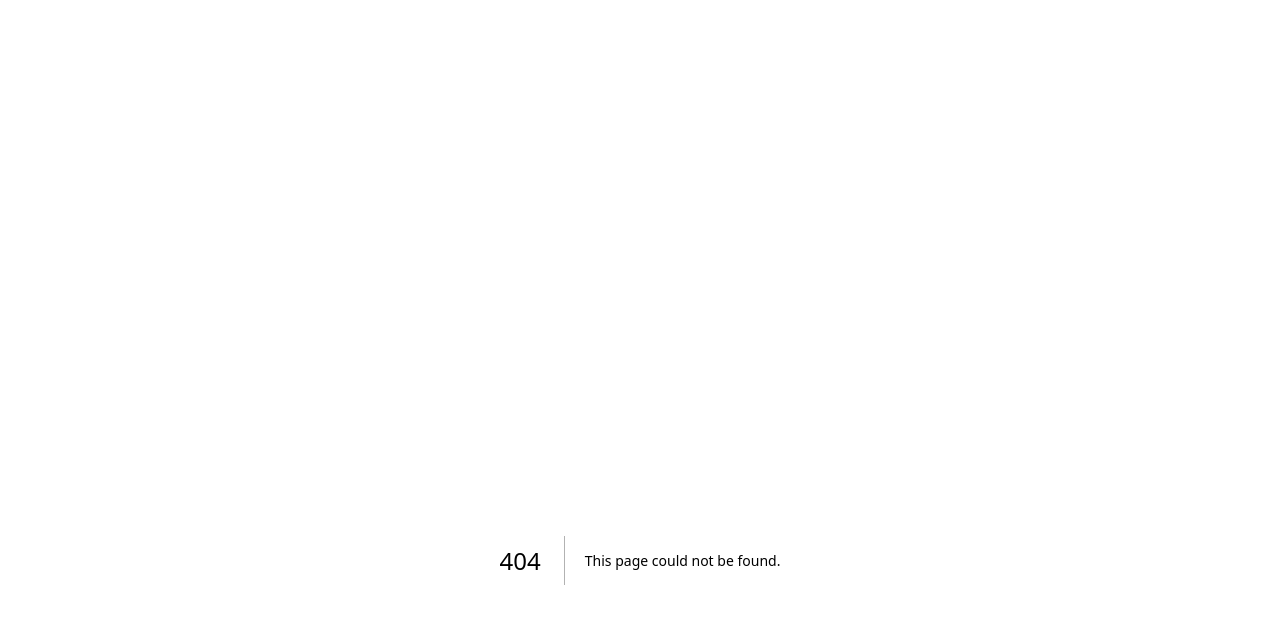
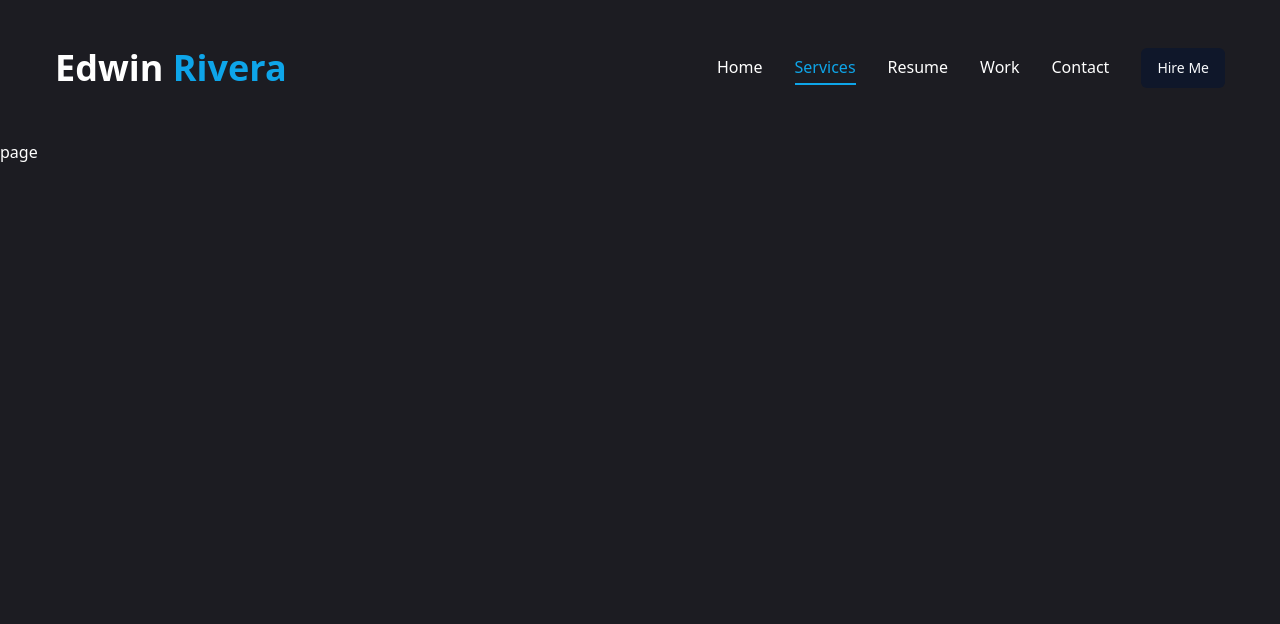
Before and after one commit to EdRivera016/ER-DEV-PORTFOLIO, a Next.js app in the folder react-portfolio/: page /services in a window 1280 px wide. Before the commit this address had no page. Shown: the top 624 px of the page. Built offline with nearby package versions, Linux system fonts and the light colour scheme.

Commit message:
building nav bar and also started services

```diff
--- /dev/null
+++ b/react-portfolio/app/services/page.jsx
@@ -0,0 +1,11 @@
+import React from 'react'
+
+const Services = () => {
+  return (
+    <div>
+      page
+    </div>
+  )
+}
+
+export default Services
--- a/react-portfolio/components/Header.jsx
+++ b/react-portfolio/components/Header.jsx
@@ -1,19 +1,33 @@
 import Link from "next/link";
 import { Button } from "./ui/button";
+
+// Components
+import Nav from "./Nav";
 
 const Header = () => {
   return (
     <header className="py-8 xl:py-12 text-white">
-            <div className="container mx-auto">header
+      <div className="container mx-auto flex justify-between items-center">
         {/* logo */}
-                <Link>
-                    <h1>
-                        Edwin<span>.</span>
+        <Link href="/">
+          <h1 className="text-4xl font-semibold">
+            Edwin<span className="text-accent"> Rivera </span>
           </h1>
         </Link>
+
+        {/*desktop nav & hire me button */}
+        <div className="hidden xl:flex items-center gap-8">
+        <Nav />
+        <Link href="/contact">
+        <Button>Hire Me</Button>
+        </Link>
+        </div>
+
+        {/*mobile nav */}
+        <div className="xl:hidden">mobile nav</div>
       </div>
     </header>
-    )
-}
+  );
+};
 
 export default Header;
--- /dev/null
+++ b/react-portfolio/components/Nav.jsx
@@ -0,0 +1,50 @@
+"use client";
+
+import Link from "next/link";
+import { usePathname } from "next/navigation";
+
+const links = [
+  {
+    name: "home",
+    path: "/",
+  },
+  {
+    name: "services",
+    path: "/services",
+  },
+  {
+    name: "resume",
+    path: "/resume",
+  },
+  {
+    name: "work",
+    path: "/work",
+  },
+  {
+    name: "contact",
+    path: "/contact",
+  },
+];
+
+const Nav = () => {
+  const pathname = usePathname();
+  return (
+    <nav className="flex gap-8">
+      {links.map((link, index) => {
+        return (
+          <Link
+            href={link.path}
+            key={index}
+            className={`${
+              link.path === pathname && "text-accent border-b-2 border-accent "
+            } capitalize font-medium hover:text-accent transition-all`}
+          >
+            {link.name}
+          </Link>
+        );
+      })}
+    </nav>
+  );
+};
+
+export default Nav;
--- a/react-portfolio/tailwind.config.js
+++ b/react-portfolio/tailwind.config.js
@@ -27,7 +27,7 @@
 colors: {
   primary: '#1c1c22',
   accent: {
-    DEFAULT: '#00ff99',
+    DEFAULT: '#0ea5e9',
     hover: '#00e187',
   },
 },
```
Lines whose indentation alone changed are shown as unchanged.
